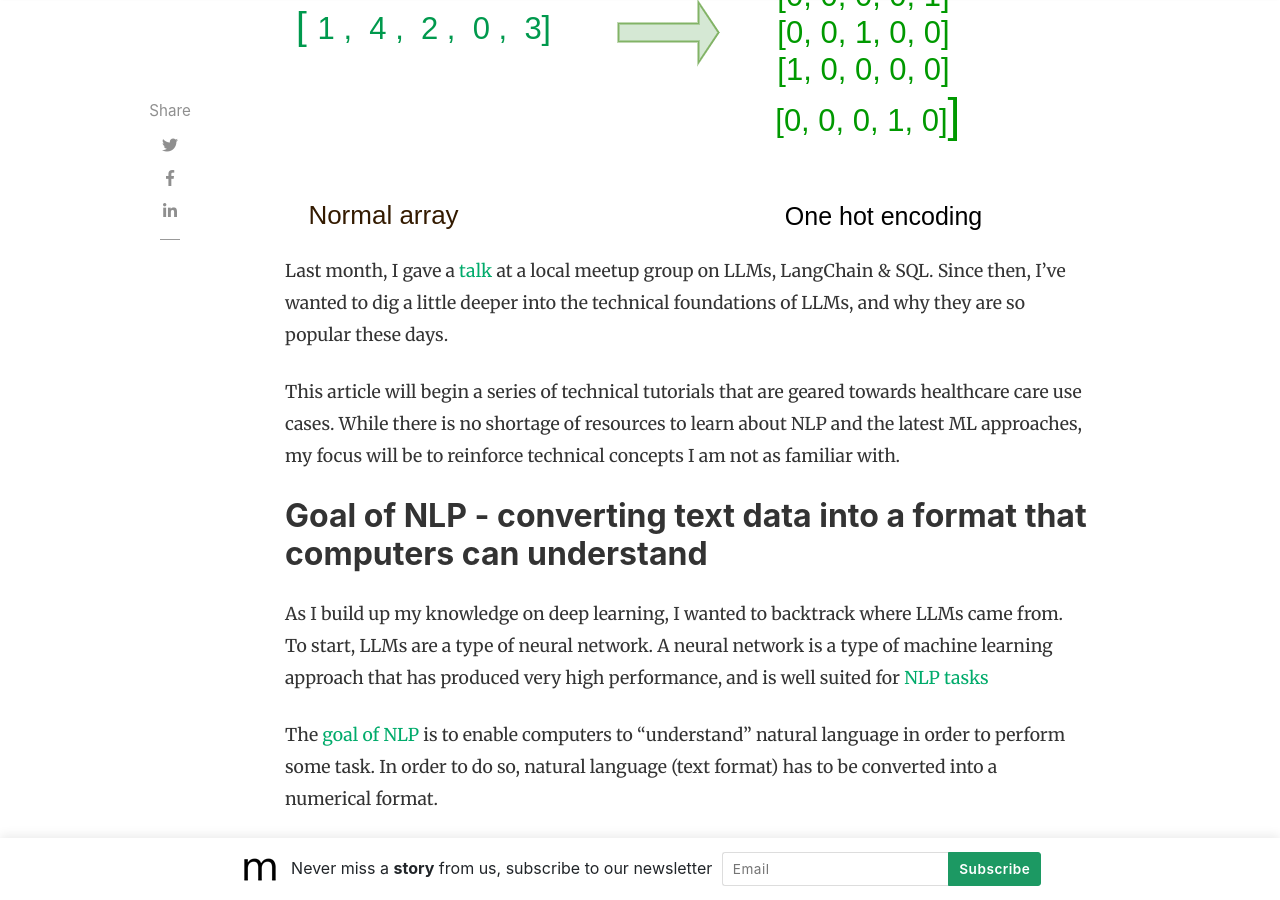
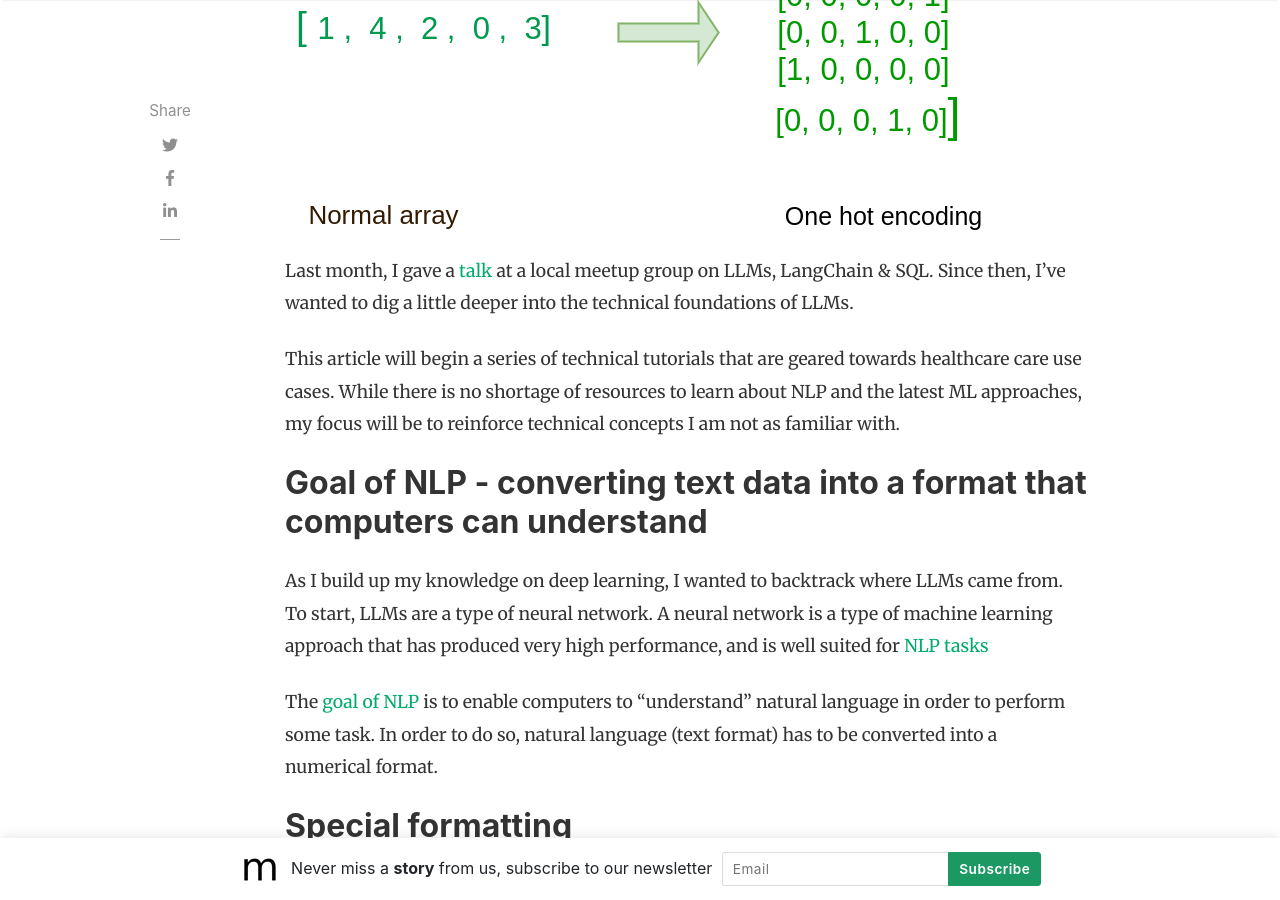
Before and after one commit to slsu0424/slsu0424.github.io, a Jekyll site: the page built from _posts/2023-07-27-test.md, in a window 1280 px wide and 900 px high, scrolled down 677 px. Built offline with Jekyll 4.4.1, drawn with Linux system fonts in a browser that asks for light colours; nearby versions of some CDN libraries; comment, search, counter and statistics services are not loaded.

Commit message:
Update 2023-07-27-test.md

```diff
--- a/_posts/2023-07-27-test.md
+++ b/_posts/2023-07-27-test.md
@@ -6,7 +6,7 @@ categories: [ Healthcare, Machine Learning, tutorial ]
 image: assets/images/vector.png
 ---
 Last month, I gave a [talk](https://www.meetup.com/new-jersey-sql-data-platform-user-group/events/294231326/) at a local meetup group
-on LLMs, LangChain & SQL.  Since then, I've wanted to dig a little deeper into the technical foundations of LLMs, and why they are so popular these days.
+on LLMs, LangChain & SQL.  Since then, I've wanted to dig a little deeper into the technical foundations of LLMs.
 
 This article will begin a series of technical tutorials that are geared towards healthcare care use cases.  While there is no shortage of resources to learn about NLP and the latest ML approaches, my focus will be to reinforce technical concepts I am not as familiar with.
 
```
